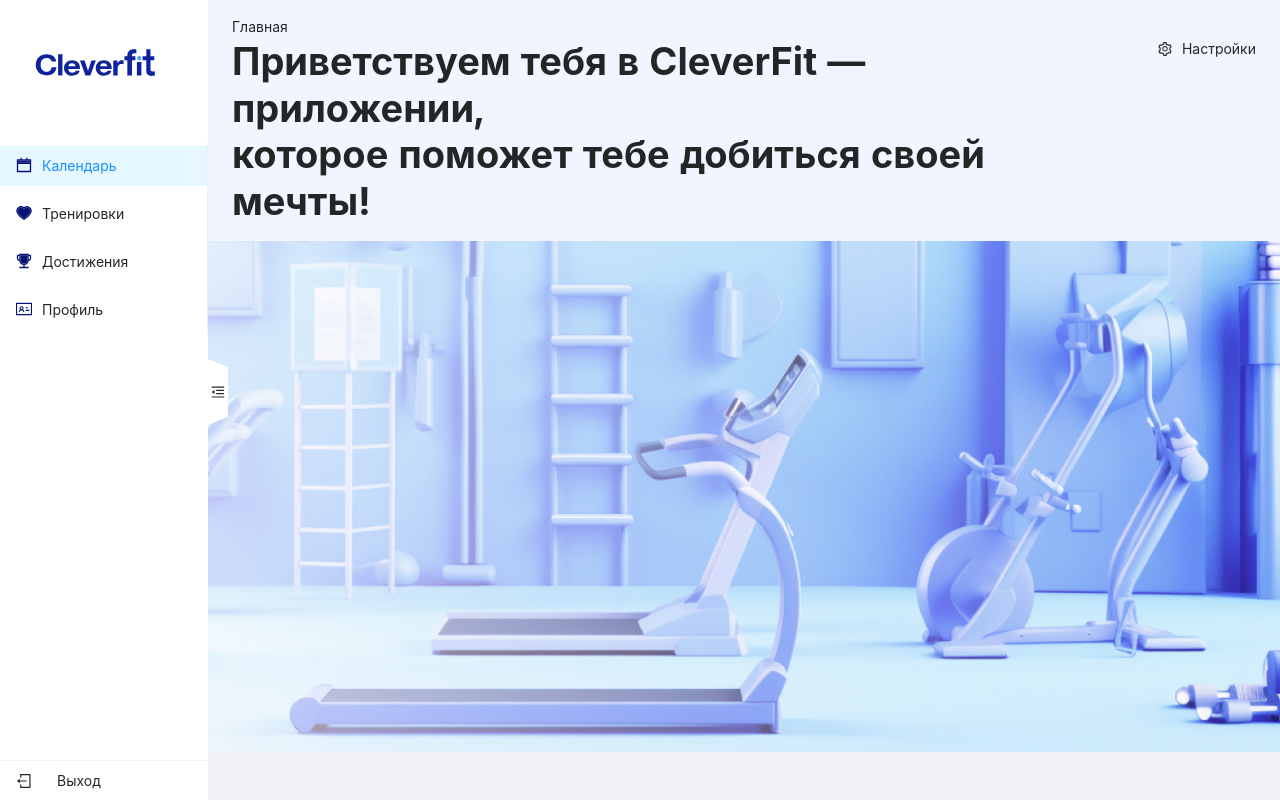
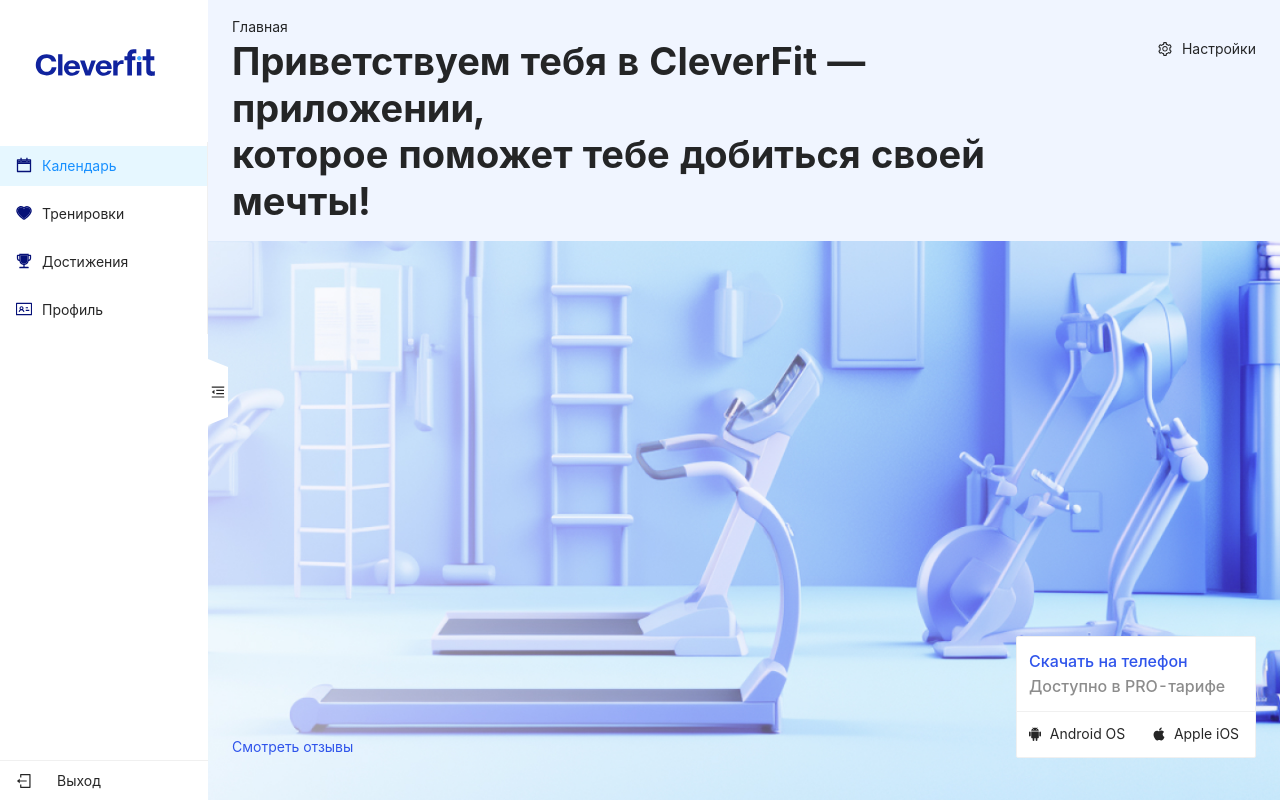
Before and after one commit to ClevertecFrontendLab/xauroxs, a React (Vite) app: page /#/ in a window 1280 px wide. Built offline with nearby package versions, Linux system fonts and the light colour scheme.

Commit message:
feat: implement footer

```diff
--- /dev/null
+++ b/src/components/main-page/footer/footer.css
@@ -0,0 +1,3 @@
+.ant-card-head-title {
+    padding: 12px 0 !important;
+}
--- /dev/null
+++ b/src/components/main-page/footer/footer.module.css
@@ -0,0 +1,62 @@
+.footer {
+    display: flex;
+    flex-direction: column-reverse;
+    align-items: center;
+
+    gap: 24px;
+}
+
+@media screen and (min-width: 576px) {
+    .footer {
+        flex-direction: row;
+        align-items: flex-end;
+        justify-content: space-between;
+    }
+}
+
+.reviews {
+    margin: 0;
+
+    color: #2f54eb;
+}
+
+.downloadsCard {
+    width: 100%;
+}
+
+@media screen and (min-width: 576px) {
+    .downloadsCard {
+        width: 240px;
+    }
+}
+
+.cardTitles {
+    display: flex;
+    flex-direction: column;
+
+    text-align: left;
+}
+
+.cardTitles span:nth-child(1) {
+    color: #2f54eb;
+}
+
+.cardTitles span:nth-child(2) {
+    color: #8c8c8c;
+}
+
+.downloads {
+    display: flex;
+}
+
+.download {
+    width: 50%;
+
+    display: flex;
+    align-items: center;
+    justify-content: center;
+}
+
+.download span:nth-child(2) {
+    margin-left: 8px;
+}
--- a/src/components/main-page/footer/footer.tsx
+++ b/src/components/main-page/footer/footer.tsx
@@ -1,6 +1,52 @@
 import React from 'react';
-import { Layout } from 'antd';
+import { Layout, Grid, Card } from 'antd';
+import { AndroidFilled, AppleFilled } from '@ant-design/icons';
+
+import classes from './footer.module.css';
+import './footer.css';
+
+const { useBreakpoint } = Grid;
+
+const { footer, reviews, downloadsCard, cardTitles, downloads, download } = classes;
 
 export const MainPageFooter: React.FC = () => {
-    return <Layout.Footer></Layout.Footer>;
+    const screens = useBreakpoint();
+
+    const footerPaddings = screens.md ? '24px 24px 42px' : '24px 16px 42px';
+
+    return (
+        <Layout.Footer
+            style={{
+                margin: 0,
+                padding: footerPaddings,
+                backgroundColor: 'transparent',
+            }}
+        >
+            <div className={footer}>
+                <p className={reviews}>Смотреть отзывы</p>
+                <Card
+                    className={downloadsCard}
+                    headStyle={{ padding: '0px 12px' }}
+                    bodyStyle={{ padding: '12px 0' }}
+                    title={
+                        <div className={cardTitles}>
+                            <span>Скачать на телефон</span>
+                            <span>Доступно в PRO-тарифе</span>
+                        </div>
+                    }
+                >
+                    <div className={downloads}>
+                        <div className={download}>
+                            <AndroidFilled />
+                            <span>Android OS</span>
+                        </div>
+                        <div className={download}>
+                            <AppleFilled />
+                            <span>Apple iOS</span>
+                        </div>
+                    </div>
+                </Card>
+            </div>
+        </Layout.Footer>
+    );
 };
```
